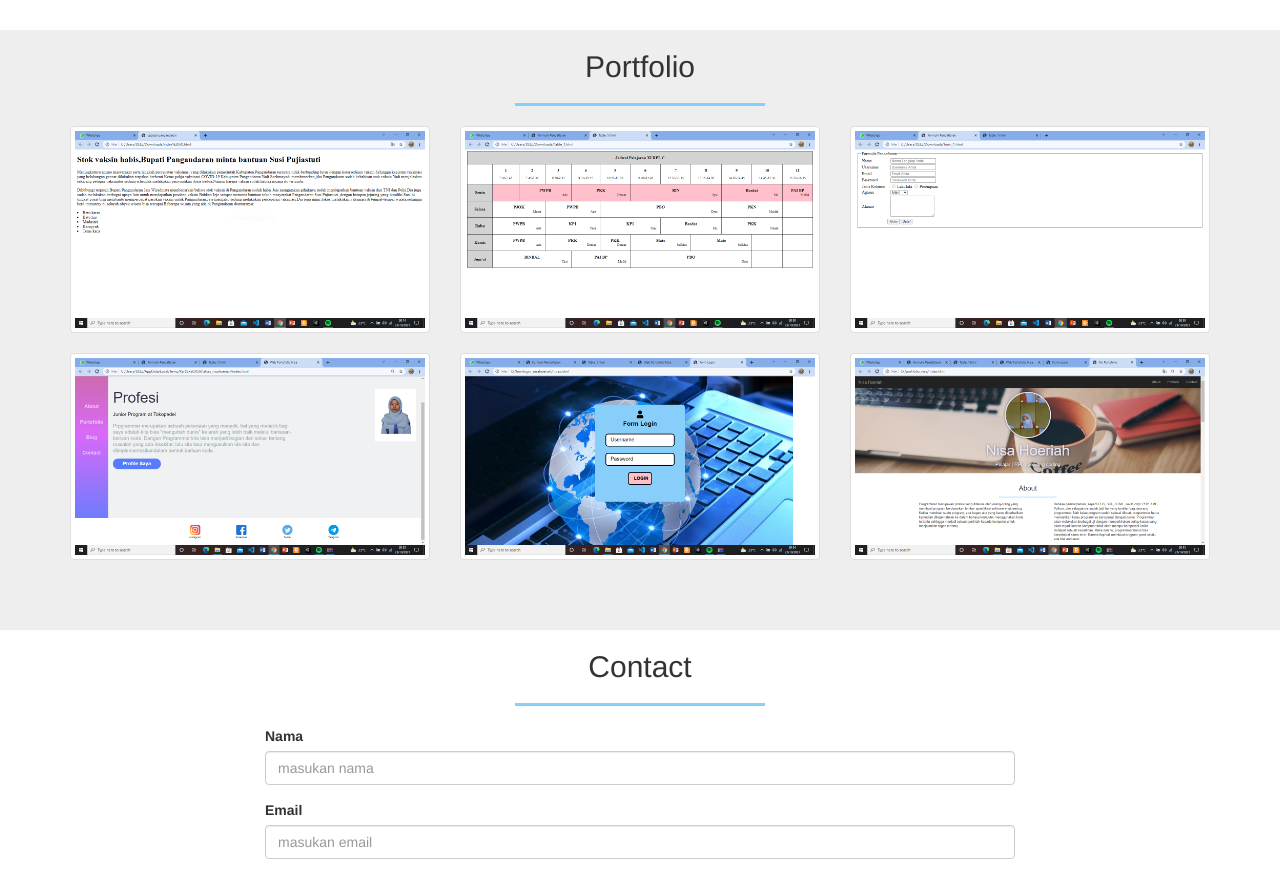
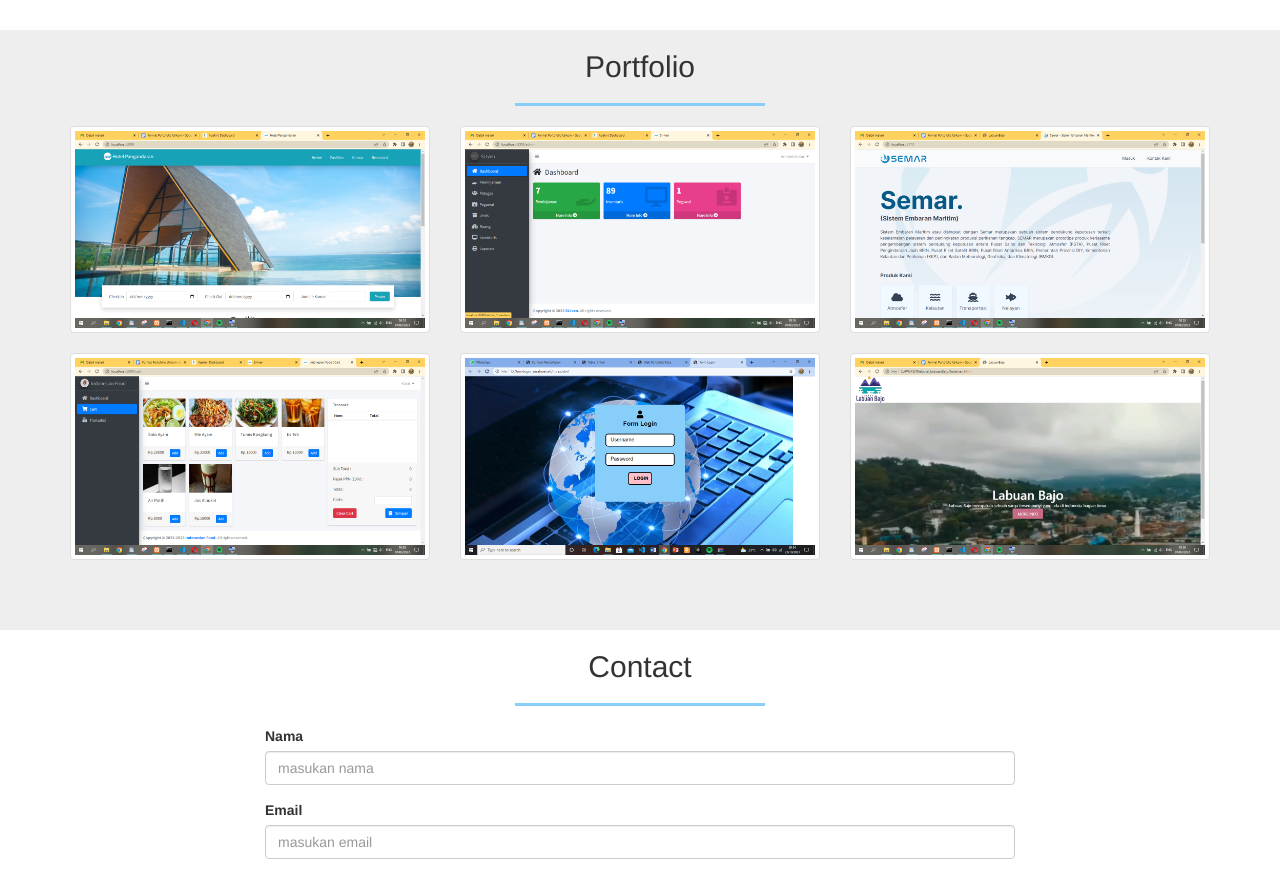
Before and after one commit to nisahoeriah/My-Portfolio, a plain HTML site: page index.html in a window 1280 px wide. Shown: the part 1020-1891 px from the top of the page. Drawn offline with Linux system fonts and the light colour scheme.

Commit message:
kedua commit

```diff
--- a/index.html
+++ b/index.html
@@ -92,22 +92,22 @@
         <div class="row">
           <div class="col-sm-4">
             <a href="" class="thumbnail">
-              <img src="img/portfolio/1.png" alt="img/1.png">
+              <img src="img/portfolio/Aplikasi Hotel.PNG" alt="img/1.png">
             </a>
             </div>
           <div class="col-sm-4">
             <a href="" class="thumbnail">
-                <img src="img/portfolio/2.PNG" alt="img/2.png">
+                <img src="img/portfolio/Aplikasi Inventaris.PNG" alt="img/2.png">
             </a>
             </div>
           <div class="col-sm-4">
               <a href="" class="thumbnail">
-                  <img src="img/portfolio/3.PNG" alt="img/3.png">
+                  <img src="img/portfolio/Semar.PNG" alt="img/3.png">
               </a>
               </div>
             <div class="col-sm-4">
                 <a href="" class="thumbnail">
-                    <img src="img/portfolio/4.PNG" alt="img/4.png">
+                    <img src="img/portfolio/Aplikasi Kasir.PNG" alt="img/4.png">
                 </a>
                 </div>
               <div class="col-sm-4">
@@ -117,7 +117,7 @@
                   </div>
                 <div class="col-sm-4">
                     <a href="" class="thumbnail">
-                        <img src="img/portfolio/6.PNG" alt="img/6.png">
+                        <img src="img/portfolio/Website Labuan Bajo.PNG" alt="img/6.png">
                     </a>
                     </div>
                   </div>
```
Also changed, not shown: img/portfolio/Aplikasi Hotel.PNG (added), img/portfolio/Aplikasi Inventaris.PNG (added), img/portfolio/Aplikasi Kasir.PNG (added), img/portfolio/Semar.PNG (added), img/portfolio/Website Labuan Bajo.PNG (added).
